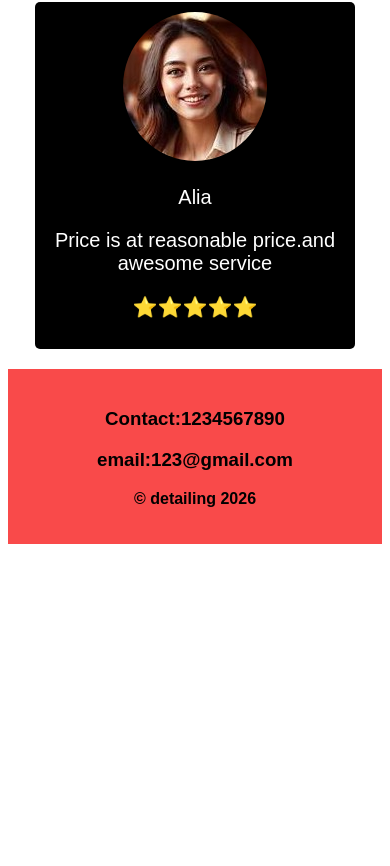
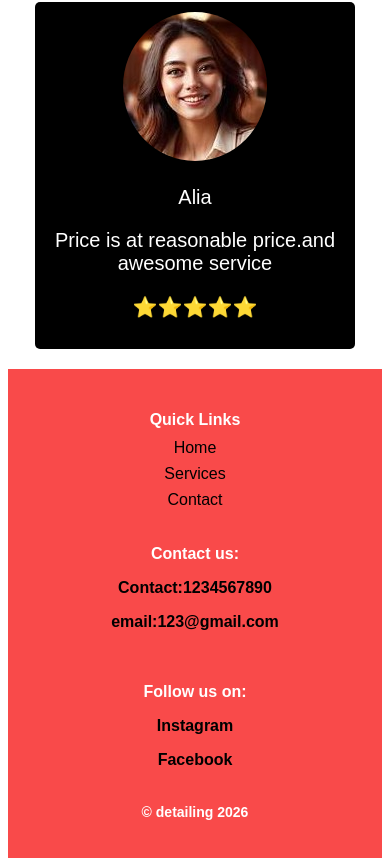
Before and after one commit to reethikamaharajan/task6, a plain HTML site: page index.html in a window 390 px wide. Shown: the part 2312-3178 px from the top of the page. Before the commit the page ends 2864 px from the top, so only its background shows below. Drawn offline with Linux system fonts and the light colour scheme.

Commit message:
updated HTML and CSS

```diff
--- a/index.css
+++ b/index.css
@@ -358,3 +358,62 @@ form{
     }
 
 }
+.quick{
+    display: flex;
+    justify-content: space-between;
+    align-items: center;
+}
+.quick h4{
+    color:white;
+}
+.detail{
+    margin-left: 50px;
+    color:white;
+}
+
+@media (max-width: 768px) {
+    .quick {
+        flex-direction: column;
+        text-align: center;
+        gap: 20px;
+    }
+
+    .detail {
+        margin-left: 0;
+        text-align: center;
+    }
+}
+
+
+@media (max-width: 480px) {
+    .quick {
+        flex-direction: column;
+        align-items: center;
+        text-align: center;
+        gap: 15px;
+    }
+
+    .quick h4 {
+        margin-bottom: 10px;
+    }
+
+    .detail {
+        margin-left: 0;
+        text-align: center;
+        font-size: 14px;
+    }
+
+    .quick nav {
+        display: flex;
+        flex-direction: column;
+        gap: 8px;
+    }
+}
+.quick1 a{
+    text-decoration: none;
+    color: black;
+}
+.quick1{
+    display: flex;
+    flex-direction: column;
+}
--- a/index.html
+++ b/index.html
@@ -77,9 +77,28 @@
             </div>
         </section>
         <footer>
-            <h3>Contact:1234567890</h3>
-            <h3>email:123@gmail.com</h3>
-            <p>© detailing 2026</p>
+            <div class="quick">
+            <div>
+                <h4>Quick Links</h4>
+                <nav class="quick1">
+                    <a href="index.html">Home</a>
+                    <a href="service.html">Services</a>
+                    <a href="contact.html">Contact</a>
+                </nav>
+            </div>
+            <div>
+                <h4>Contact us:</h4>
+                <p>Contact:1234567890<p>
+            <p>email:123@gmail.com<p>
+            </div>
+            <div>
+                <h4>Follow us on:</h4>
+                <p>Instagram</p>
+                <P>Facebook</P>
+            </div>
+            </div>
+
+            <h4 class="detail">© detailing 2026</h4>
         </footer>
     </body>
 </html>
```
Also changed, not shown: contact.html (+22 -3 lines), home.html (+22 -3 lines), service.html (+22 -3 lines).
